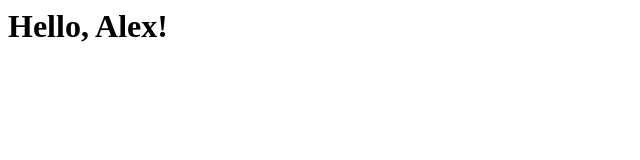
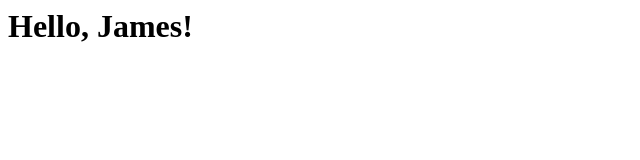
Before and after one commit to carr-james/git-example, a plain HTML site: page index.html in a window 1280 px wide. Shown: the full height of the page, 0-640 px from the left. Drawn offline with Linux system fonts and the light colour scheme.

Commit message:
Changed name to James

```diff
--- a/index.html
+++ b/index.html
@@ -1 +1 @@
-<h1>Hello, Alex!</h1>
+<h1>Hello, James!</h1>
```
